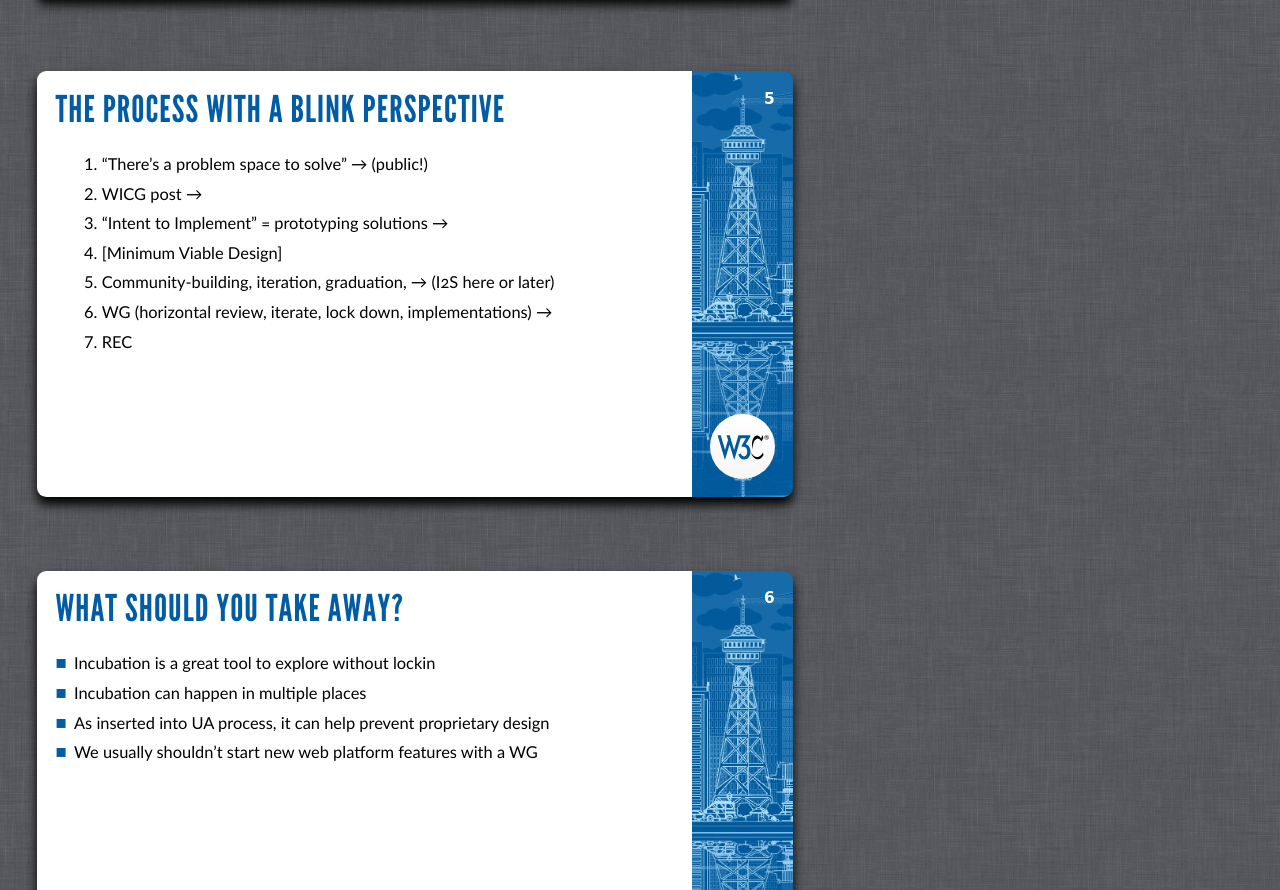
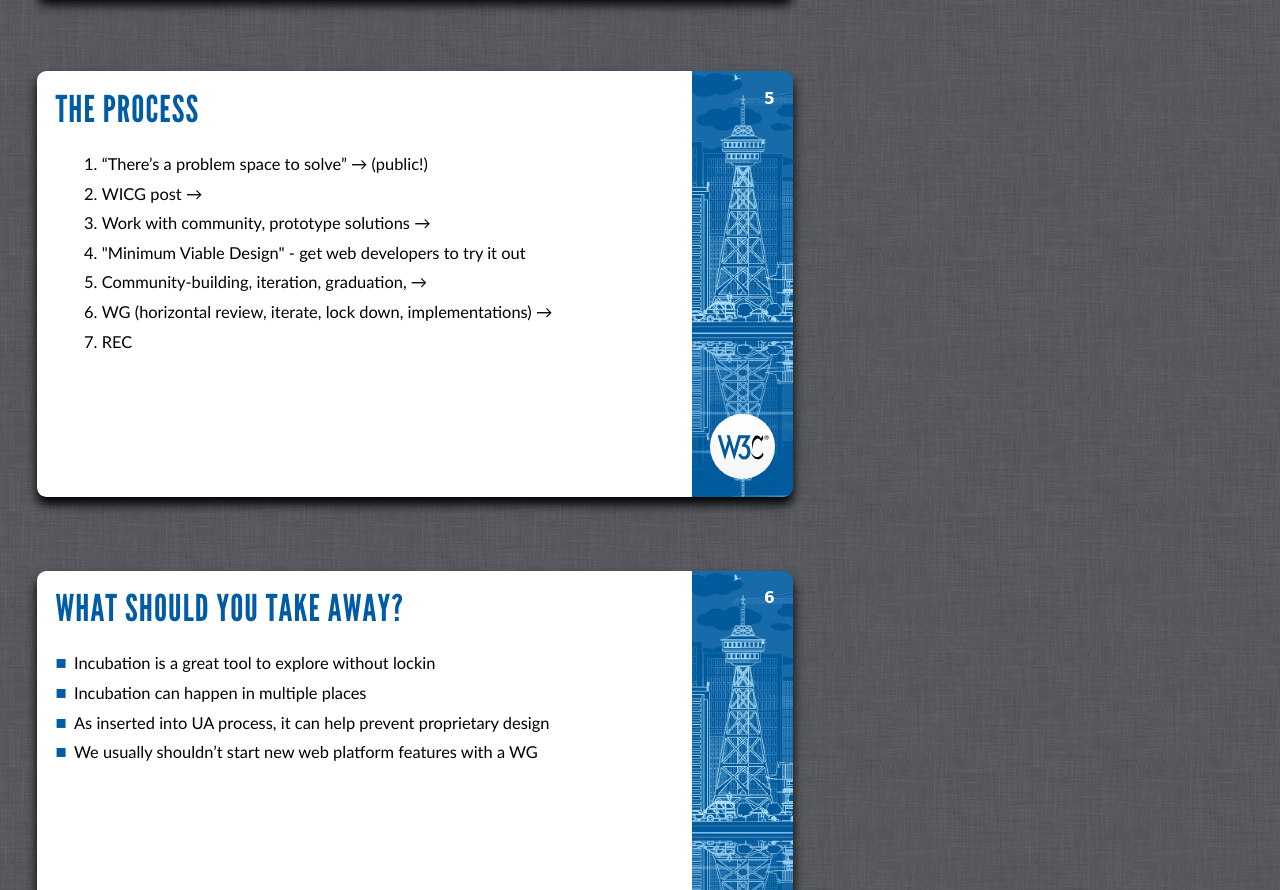
Before and after one commit to cwilso/TPAC_incubation, a plain HTML site: page Incubation/index.html in a window 1280 px wide. Shown: the part 2037-2927 px from the top of the page. Drawn offline with Linux system fonts and the light colour scheme.

Commit message:
Update index.html

```diff
--- a/Incubation/index.html
+++ b/Incubation/index.html
@@ -65,13 +65,13 @@
   </div>
 
   <div class="slide" id="Blink">
-   <h1>The Process with a Blink perspective</h1>
+   <h1>The Process</h1>
    <ol>
     <li>“There’s a problem space to solve” &#8594; (public!)</li>
     <li>WICG post &#8594;</li>
-    <li>“Intent to Implement” = prototyping solutions &#8594;</li>
-    <li>[Minimum Viable Design]</li>
-    <li>Community-building, iteration, graduation, &#8594; (I2S here or later)</li>
+    <li>Work with community, prototype solutions &#8594;</li>
+    <li>"Minimum Viable Design" - get web developers to try it out</li>
+    <li>Community-building, iteration, graduation, &#8594;</li>
     <li>WG (horizontal review, iterate, lock down, implementations) &#8594;</li>
     <li>REC</li>
    </ul>
```
